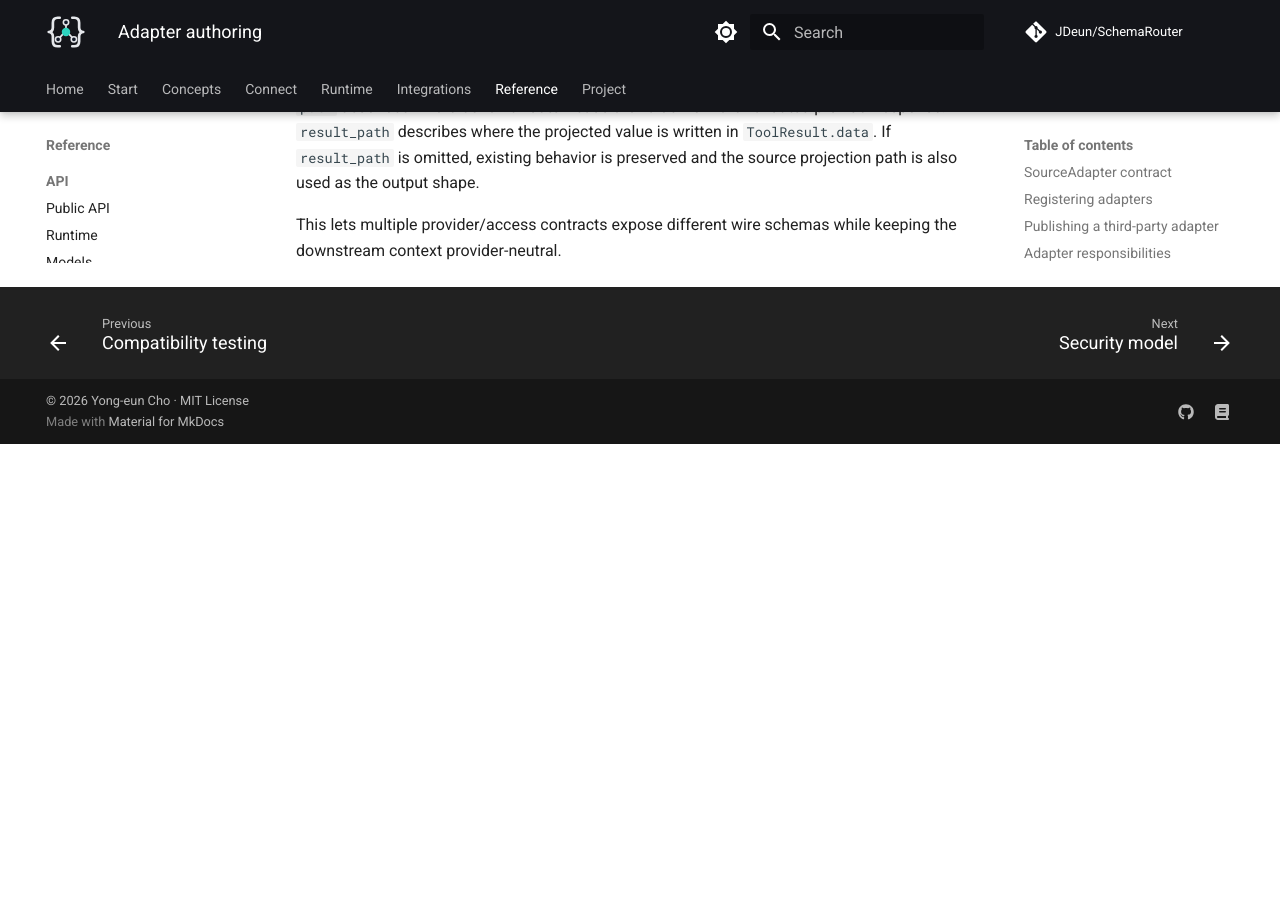
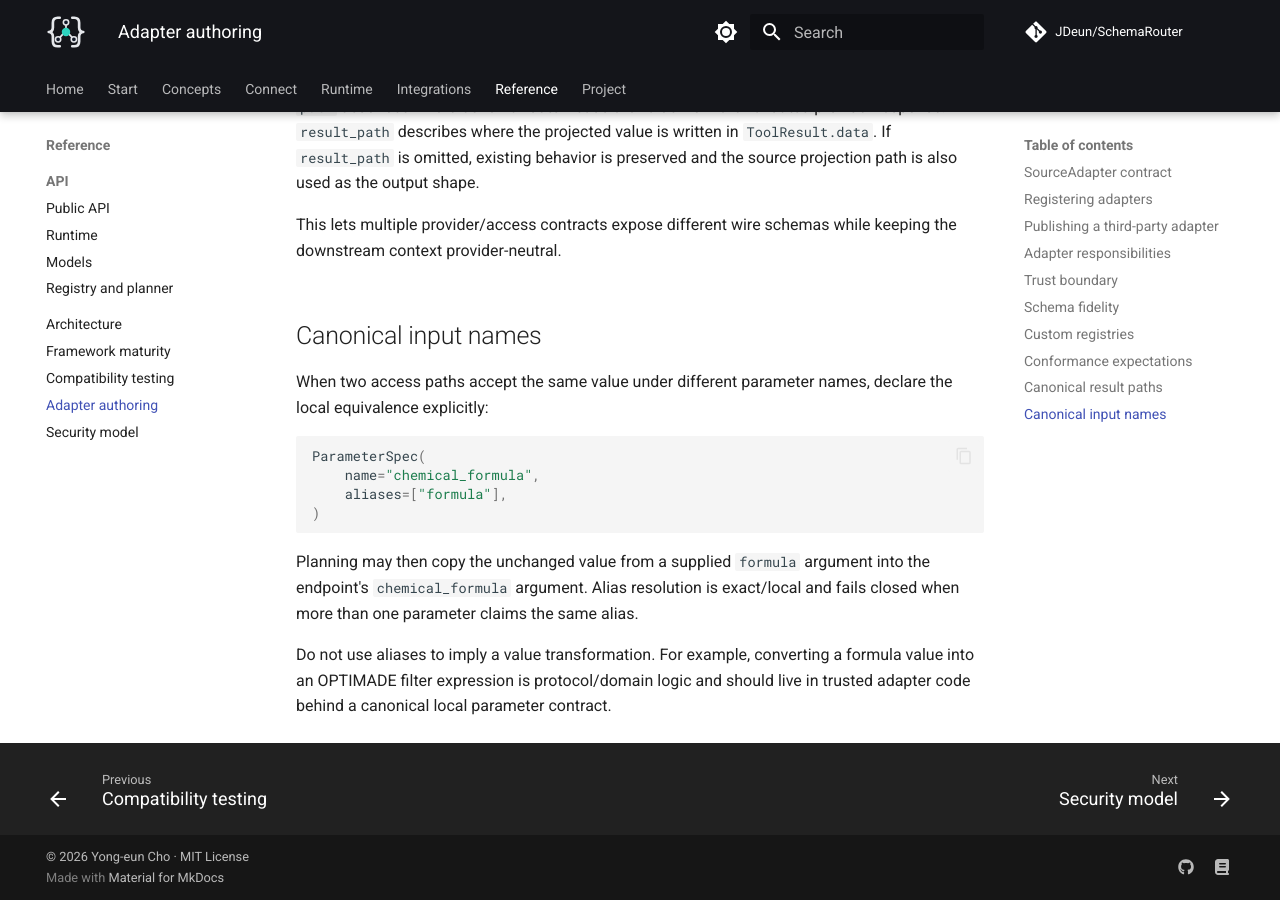
Before and after one commit to JDeun/SchemaRouter, an MkDocs documentation site: the page built from docs/adapter-authoring.md, in a window 1280 px wide and 900 px high, scrolled down 4762 px. Built offline with MkDocs 1.6.1 and Material for MkDocs 9.7.7, drawn with Linux system fonts in a browser that asks for light colours; comment, search, counter and statistics services are not loaded; before the commit the page ends 5206 px from its top, so only the background shows below that.

Commit message:
docs: distinguish parameter aliases from value transforms

````diff
--- a/docs/adapter-authoring.md
+++ b/docs/adapter-authoring.md
@@ -201,3 +201,24 @@ used as the output shape.
 
 This lets multiple provider/access contracts expose different wire schemas while keeping the
 downstream context provider-neutral.
+
+
+## Canonical input names
+
+When two access paths accept the same value under different parameter names, declare the local
+equivalence explicitly:
+
+```python
+ParameterSpec(
+    name="chemical_formula",
+    aliases=["formula"],
+)
+```
+
+Planning may then copy the unchanged value from a supplied `formula` argument into the endpoint's
+`chemical_formula` argument. Alias resolution is exact/local and fails closed when more than one
+parameter claims the same alias.
+
+Do not use aliases to imply a value transformation. For example, converting a formula value into an
+OPTIMADE filter expression is protocol/domain logic and should live in trusted adapter code behind a
+canonical local parameter contract.
````
